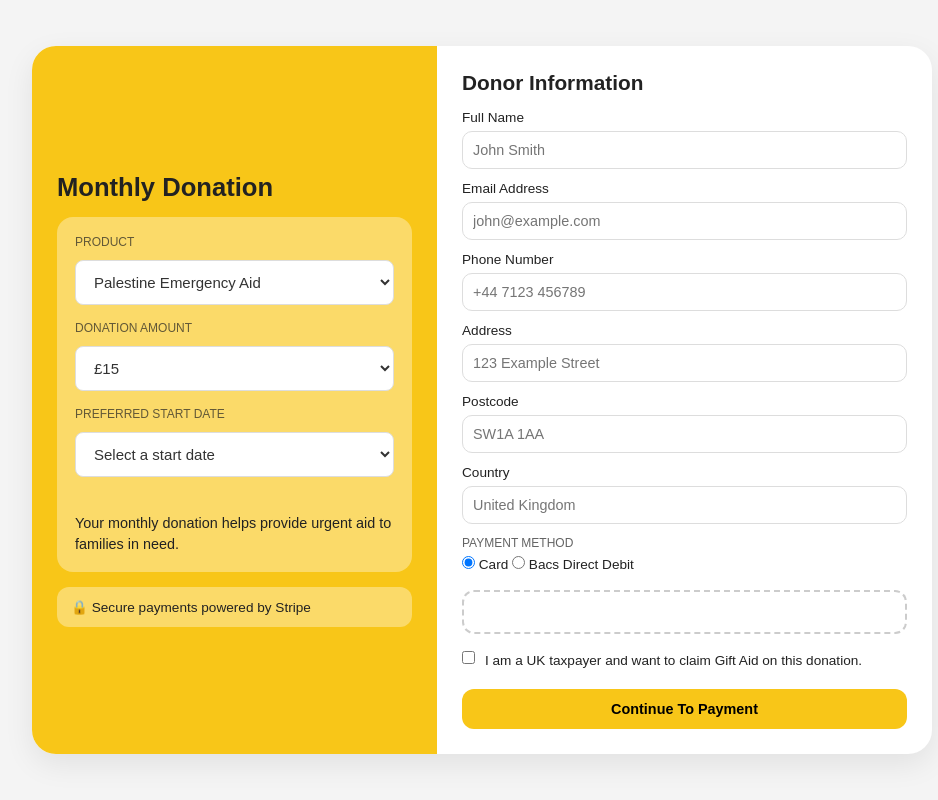
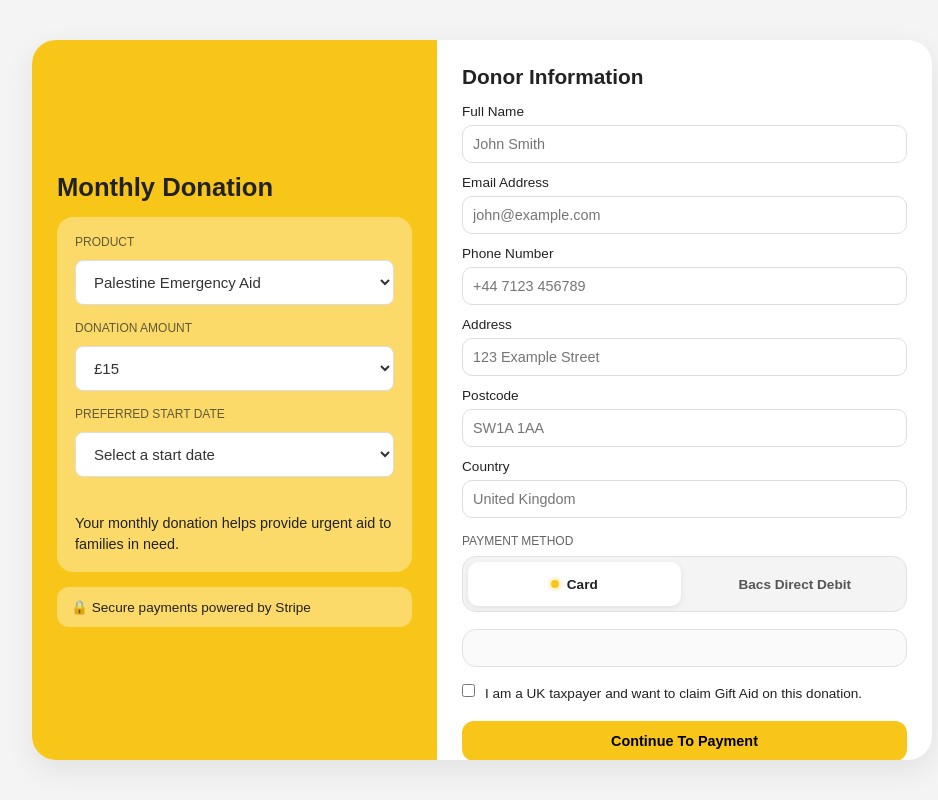
Before and after one commit to haych21/stripe-donation-form, a website: page public/index.html in a window 1280 px wide. Shown: the whole page, without its empty margins (158-1096 px from the left). Drawn offline with Linux system fonts and the light colour scheme; a script that the page names is missing.

Commit message:
Improve payment method styling

```diff
--- a/public/styles.css
+++ b/public/styles.css
@@ -1,9 +1,18 @@
+/* =========================
+   RESET
+========================= */
+
 * {
   margin: 0;
   padding: 0;
   box-sizing: border-box;
   font-family: Arial, sans-serif;
 }
+
+
+/* =========================
+   BODY
+========================= */
 
 body {
   background: #f4f4f4;
@@ -51,7 +60,7 @@ body {
   display: grid;
   grid-template-columns: 0.9fr 1.1fr;
 
-  background: white;
+  background: #fff;
 
   border-radius: 24px;
 
@@ -109,6 +118,7 @@ body {
   opacity: 0.7;
 }
 
+
 .summary-card h2 {
   margin-bottom: 12px;
 
@@ -144,6 +154,7 @@ select {
     border 0.2s ease,
     box-shadow 0.2s ease;
 }
+
 
 select:focus {
   outline: none;
@@ -206,6 +217,7 @@ select:focus {
   max-height: 90vh;
 }
 
+
 .checkout-form h2 {
   margin-bottom: 15px;
 
@@ -253,7 +265,9 @@ input {
 
   font-size: 0.9rem;
 
-  transition: 0.2s ease;
+  transition:
+    border 0.2s ease,
+    box-shadow 0.2s ease;
 }
 
 
@@ -261,6 +275,9 @@ input:focus {
   outline: none;
 
   border-color: #f8c618;
+
+  box-shadow:
+    0 0 0 3px rgba(248, 198, 24, 0.12);
 }
 
 
@@ -283,23 +300,178 @@ select.input-error {
 
 
 /* =========================
-   PAYMENT
+   PAYMENT METHOD
+========================= */
+
+.payment-method {
+  margin-top: 4px;
+}
+
+
+.payment-method > .label {
+  margin-bottom: 8px;
+}
+
+
+/* =========================
+   PAYMENT METHOD OPTIONS
+========================= */
+
+.payment-method-options {
+  display: grid;
+
+  grid-template-columns: 1fr 1fr;
+
+  gap: 8px;
+
+  padding: 5px;
+
+  background: #f4f4f4;
+
+  border: 1px solid #e1e1e1;
+
+  border-radius: 14px;
+}
+
+
+/* =========================
+   PAYMENT OPTION
+========================= */
+
+.payment-option {
+  position: relative;
+
+  display: flex;
+
+  align-items: center;
+
+  justify-content: center;
+
+  gap: 8px;
+
+  min-height: 44px;
+
+  margin: 0;
+
+  padding: 10px 12px;
+
+  border-radius: 10px;
+
+  background: transparent;
+
+  color: #555;
+
+  font-size: 0.85rem;
+
+  font-weight: 600;
+
+  cursor: pointer;
+
+  transition:
+    background 0.2s ease,
+    color 0.2s ease,
+    box-shadow 0.2s ease,
+    transform 0.2s ease;
+}
+
+
+/* =========================
+   HIDE DEFAULT RADIO
+========================= */
+
+.payment-option input[type="radio"] {
+  position: absolute;
+
+  opacity: 0;
+
+  pointer-events: none;
+}
+
+
+/* =========================
+   PAYMENT OPTION HOVER
+========================= */
+
+.payment-option:hover {
+  background: rgba(248, 198, 24, 0.12);
+
+  color: #222;
+}
+
+
+/* =========================
+   SELECTED PAYMENT OPTION
+========================= */
+
+.payment-option:has(
+  input[type="radio"]:checked
+) {
+  background: #fff;
+
+  color: #222;
+
+  box-shadow:
+    0 2px 6px rgba(0, 0, 0, 0.08);
+}
+
+
+/* =========================
+   SELECTED INDICATOR
+========================= */
+
+.payment-option:has(
+  input[type="radio"]:checked
+)::before {
+  content: "";
+
+  width: 8px;
+
+  height: 8px;
+
+  flex-shrink: 0;
+
+  border-radius: 50%;
+
+  background: #f8c618;
+
+  box-shadow:
+    0 0 0 3px rgba(248, 198, 24, 0.18);
+}
+
+
+/* =========================
+   KEYBOARD FOCUS
+========================= */
+
+.payment-option:has(
+  input[type="radio"]:focus-visible
+) {
+  outline: 2px solid #f8c618;
+
+  outline-offset: 2px;
+}
+
+
+/* =========================
+   PAYMENT ELEMENT
 ========================= */
 
 .payment-placeholder {
-  border: 2px dashed #ccc;
+  border: 1px solid #e1e1e1;
 
-  border-radius: 12px;
+  border-radius: 14px;
 
-  padding: 20px;
+  padding: 18px;
 
-  text-align: center;
+  text-align: left;
 
   color: #777;
 
   margin-top: 5px;
 
   font-size: 0.9rem;
+
+  background: #fafafa;
 }
 
 
@@ -344,13 +516,18 @@ button {
 
   cursor: pointer;
 
-  transition: 0.2s ease;
+  transition:
+    transform 0.2s ease,
+    box-shadow 0.2s ease;
 }
 
 
 button:hover,
 button:active {
   transform: translateY(-2px);
+
+  box-shadow:
+    0 5px 12px rgba(0, 0, 0, 0.12);
 }
 
 
@@ -368,17 +545,60 @@ button:active {
     max-height: none;
   }
 
+
   .donation-summary,
   .checkout-form {
     padding: 20px;
   }
 
+
   .donation-summary h1 {
     font-size: 1.5rem;
   }
+
 
   .top-logo img {
     width: 100px;
   }
 
 }
+
+
+/* =========================
+   SMALL MOBILE
+========================= */
+
+@media (max-width: 480px) {
+
+  body {
+    padding: 10px;
+  }
+
+
+  .checkout-container {
+    border-radius: 18px;
+  }
+
+
+  .payment-method-options {
+    grid-template-columns: 1fr;
+  }
+
+
+  .payment-option {
+    justify-content: flex-start;
+
+    padding-left: 16px;
+  }
+
+
+  .checkout-form {
+    padding: 18px;
+  }
+
+
+  .donation-summary {
+    padding: 18px;
+  }
+
+}
```
